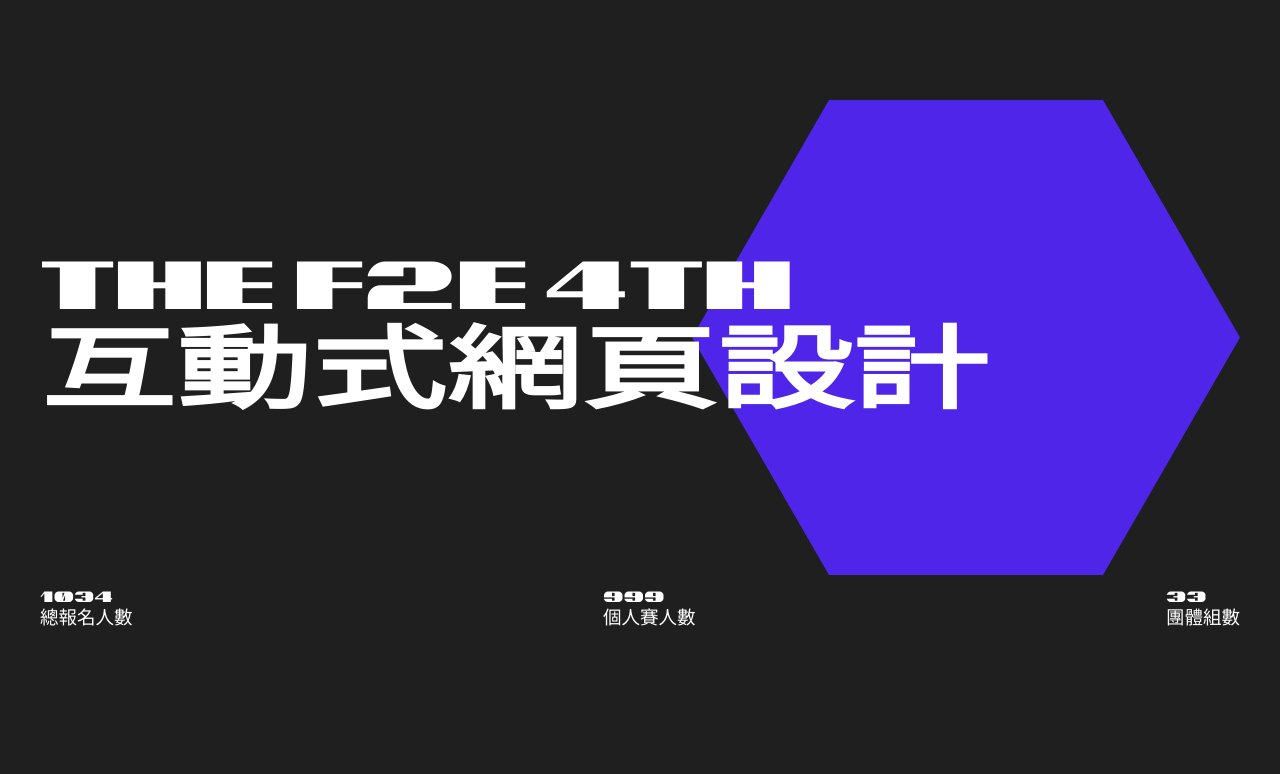
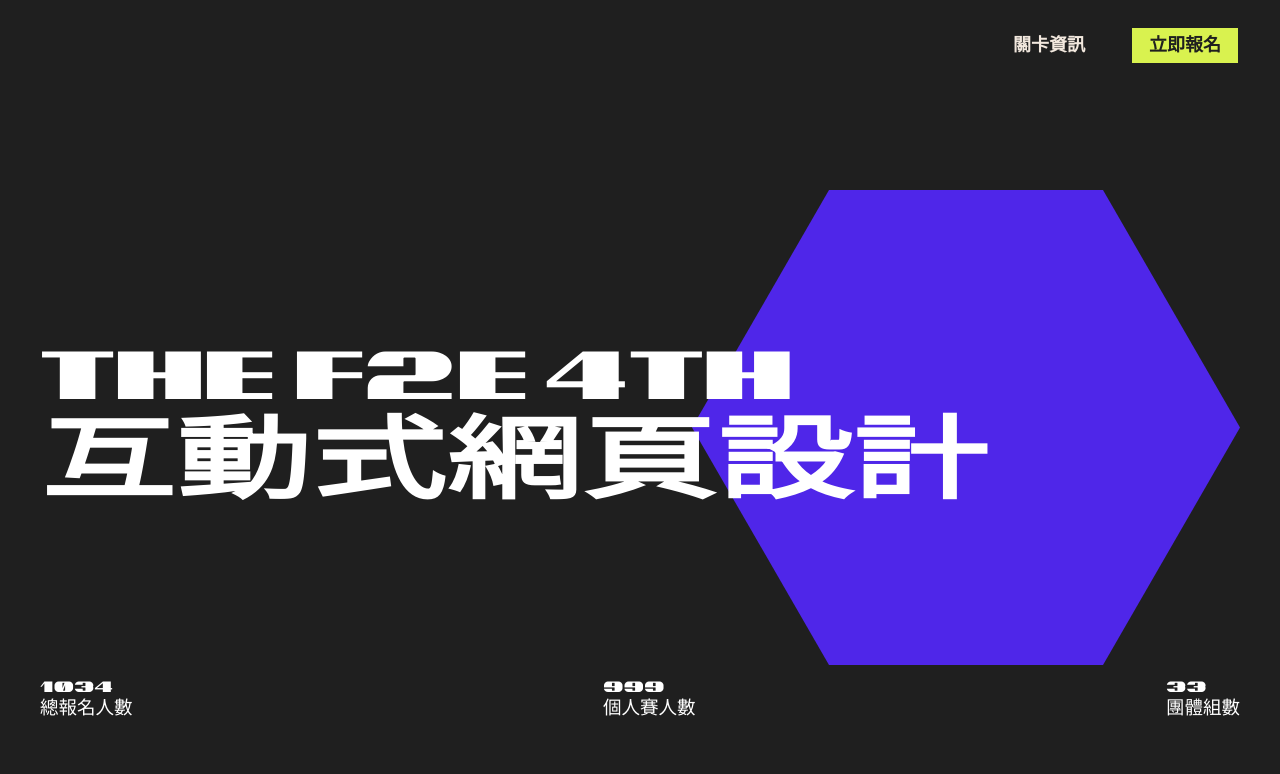
Before and after one commit to Conga-TheF2E/The_F2E_index, a Vue app: page / in a window 1280 px wide. Shown: the top 774 px of the page. Built offline with nearby package versions, Linux system fonts and the light colour scheme; a web font is replaced by a local one.

Commit message:
add: navbar

```diff
--- a/src/App.vue
+++ b/src/App.vue
@@ -1,4 +1,5 @@
 <script setup>
+import Navbar from './components/Navbar.vue'
 import Section1 from './components/Section1.vue'
 import Section2 from './components/Section2.vue'
 import Section3 from './components/Section3.vue'
@@ -8,6 +9,7 @@
 
 <template>
     <section>
+        <Navbar />
         <Section1 />
         <Section2 />
         <Section3 />
@@ -16,4 +18,6 @@
     </section>
 </template>
 
-<style scoped></style>
+<style scoped>
+
+</style>
--- /dev/null
+++ b/src/assets/scss/components/Navbar.scss
@@ -0,0 +1,25 @@
+.navbar{
+    height: 90px;
+    width: 100%;
+    display: flex;
+    align-items: center;
+    justify-content: flex-end;
+    a {
+        width:106px;
+        height: 35px;
+        text-align: center;
+        line-height:35px;
+        font-size: 18px;
+        font-weight: 700;
+        text-decoration:none;
+    }
+    .info{
+        margin-right: 30px;
+        color: #F2E8DE;
+    }
+    .signUp{
+        background-color: #D9F24F;
+        color: #1F1F1F;
+        margin-right: 42px ;
+    }
+}
--- a/src/assets/scss/main.scss
+++ b/src/assets/scss/main.scss
@@ -6,6 +6,7 @@
 @import './utils/commonStyle.scss';
 @import 'layout';
 
+@import './components/Navbar.scss';
 @import './components/Section1.scss';
 @import './components/Section2.scss';
 @import './components/Section3.scss';
--- /dev/null
+++ b/src/components/Navbar.vue
@@ -0,0 +1,6 @@
+<template>
+    <nav class="navbar">
+        <a href="https://2022.thef2e.com/news" class="info">關卡資訊</a>
+        <a href="https://2022.thef2e.com/login" class="signUp">立即報名</a>
+    </nav>
+</template>
```
